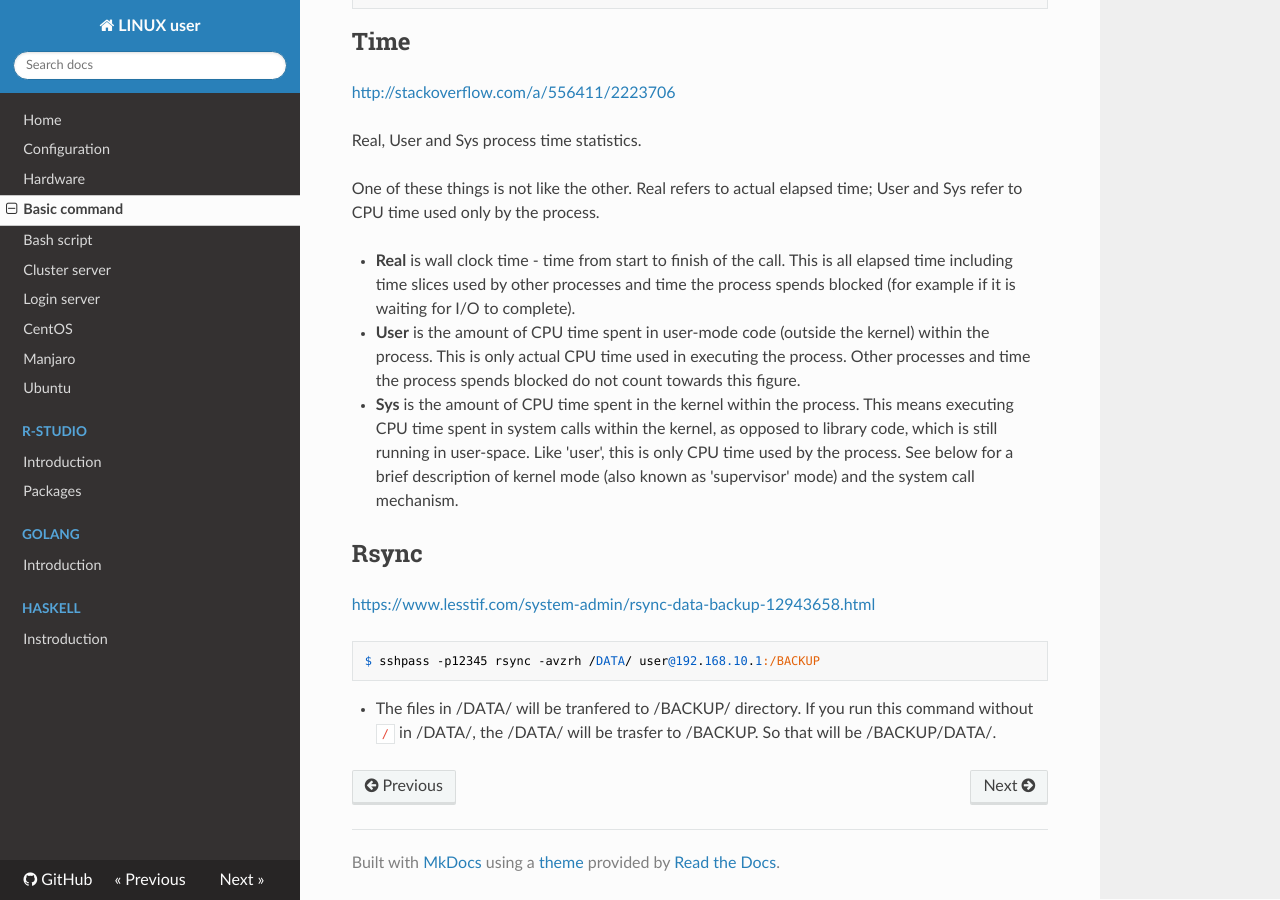
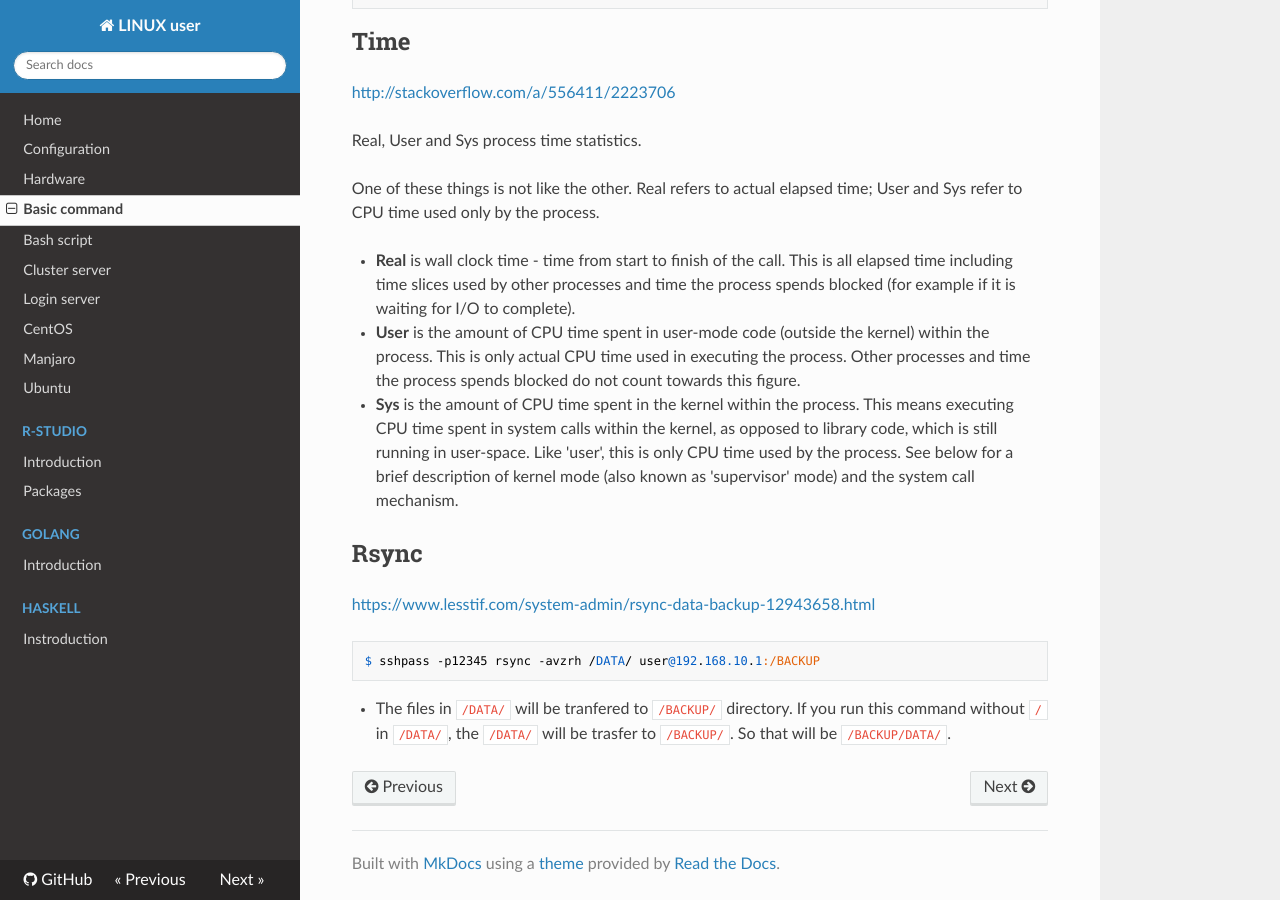
Before and after one commit to WonyoungCho/LINUX, an MkDocs documentation site: the page built from docs/basic_comm.md, in a window 1280 px wide and 900 px high, scrolled down 5345 px. Built offline with MkDocs 1.6.1, drawn with Linux system fonts in a browser that asks for light colours; nearby versions of some CDN libraries; old or Windows-style settings are respelled for this version of MkDocs.

````diff
--- a/docs/basic_comm.md
+++ b/docs/basic_comm.md
@@ -267,4 +267,4 @@ One of these things is not like the other. Real refers to actual elapsed time; U
 ```
 $ sshpass -p12345 rsync -avzrh /DATA/ user@192.168.10.1:/BACKUP
 ```
-- The files in /DATA/ will be tranfered to /BACKUP/ directory. If you run this command without `/` in /DATA/, the /DATA/ will be trasfer to /BACKUP. So that will be /BACKUP/DATA/.
+- The files in `/DATA/` will be tranfered to `/BACKUP/` directory. If you run this command without `/` in `/DATA/`, the `/DATA/` will be trasfer to `/BACKUP/`. So that will be `/BACKUP/DATA/`.
````
